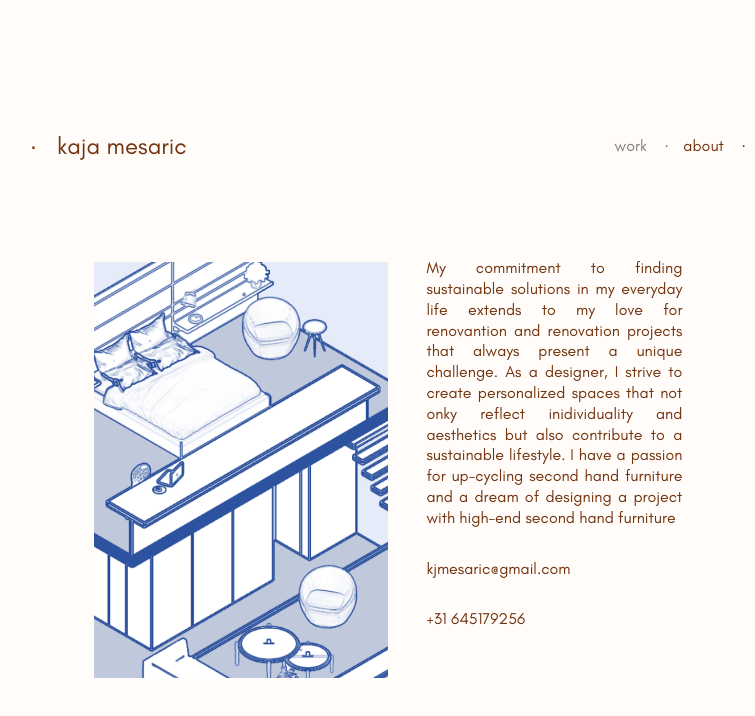
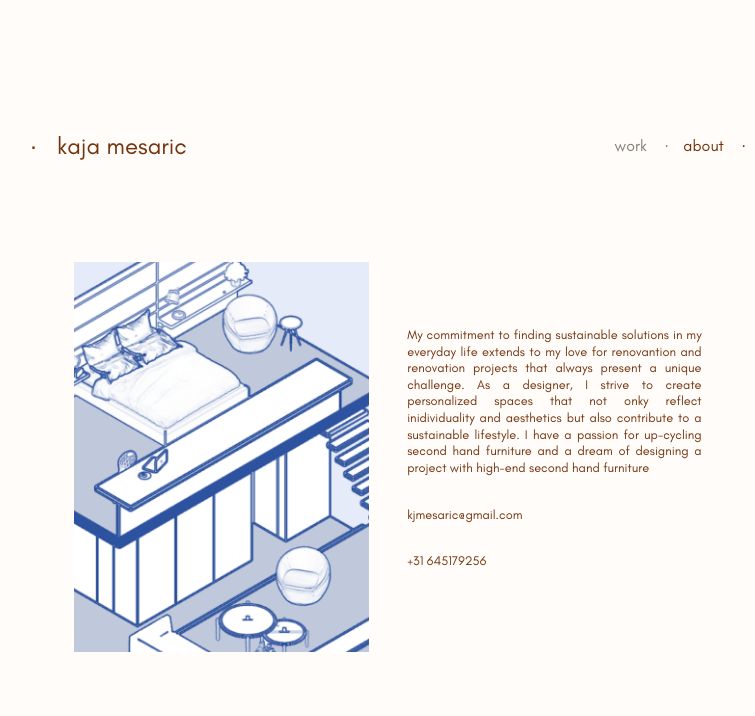
Before and after one commit to ssoossoohh/kajaw, a React (Vite) app: page /#/about in a window 1280 px wide. Shown: the top 716 px of the page, without its empty margins (252-1007 px from the left). Built offline with nearby package versions, Linux system fonts and the light colour scheme.

Commit message:
Not sure which changes these are probably dynamic screen size fixes

```diff
--- a/src/styles.css
+++ b/src/styles.css
@@ -36,23 +36,24 @@ body {
 }
 
 .abt-left {
-  height: 52vh;
-  width: 23vw;
+  width: 23vw; /* Width is relative to viewport width */
+  padding-top: 43.48%; /* Aspect ratio of 3:4, change it according to your image's aspect ratio */
   background-image: url("./images/kaja-about.png");
   background-size: cover;
   background-position: center;
   background-repeat: no-repeat;
   display: flex;
   flex-direction: column;
+  position: relative; /* Ensure the background image is positioned correctly */
 }
+
 .abt-right {
   color: #72330d;
   font-family: "GlacialIndifference", sans-serif;
-  height: 52vh;
-  width: 20vw;
+  width: 23vw; /* Width is relative to viewport width */
+
   box-sizing: border-box;
-  margin-top: -40px;
-  font-size: 1rem;
+  font-size: 1vw;
 }
 
 .abt-txt {
@@ -185,6 +186,12 @@ body {
   cursor: pointer;
 }
 
+.project-container {
+  min-height: 100vh;
+  display: flex;
+  flex-direction: column;
+}
+
 .project-grid {
   display: grid;
   grid-template-columns: repeat(3, 1fr);
@@ -218,7 +225,7 @@ body {
   line-height: 1.3;
   text-align: justify;
   color: #72330d;
-  font-size: 1rem;
+  font-size: 1.4vw;
   display: flex;
   align-items: center;
   aspect-ratio: 1 / 1.18;
@@ -226,7 +233,7 @@ body {
 
 .project-name {
   font-family: "GlacialIndifference", sans-serif;
-  font-size: 1.2em;
+  font-size: 1.35vw;
   color: #72330d;
   opacity: 0;
   transition: opacity 0.5s;
```
Also changed, not shown: public/FAVICON.svg.
